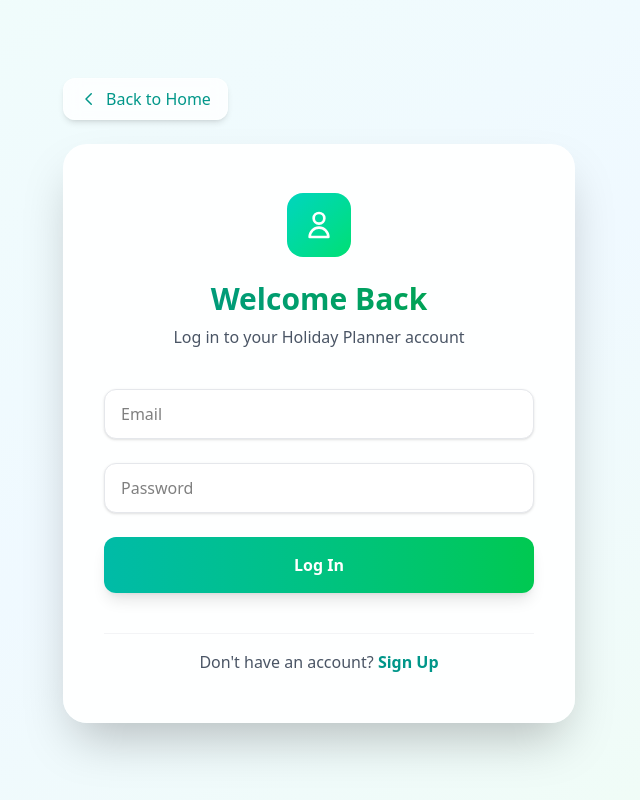
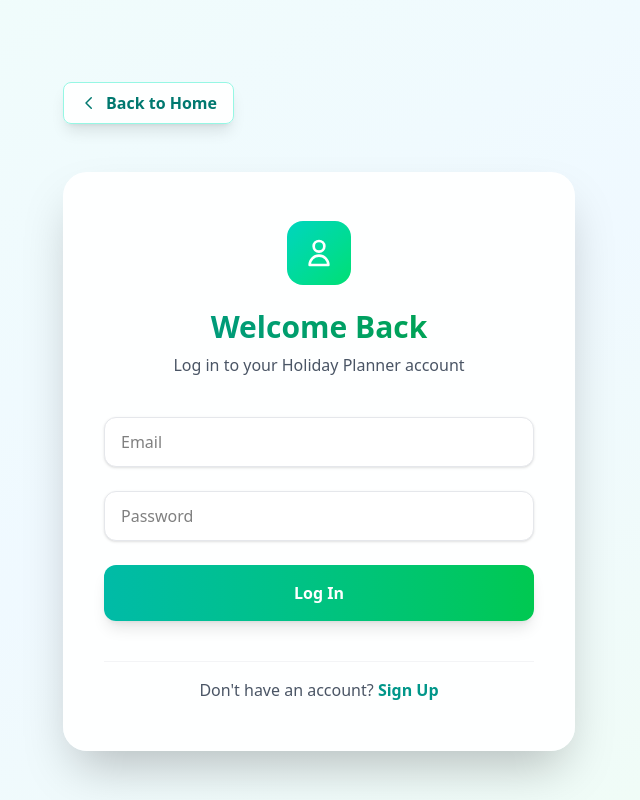
Before and after one commit to Turbash/HolidayPlanner2.0, a React (Vite) app in the folder frontend/: page /login in a window 1280 px wide. Shown: the whole page, without its empty margins (321-961 px from the left). Built offline with nearby package versions, Linux system fonts and the light colour scheme; no server answers.

Commit message:
Updated BackToHomeLink.jsx

```diff
--- a/frontend/src/components/shared/BackToHomeLink.jsx
+++ b/frontend/src/components/shared/BackToHomeLink.jsx
@@ -2,10 +2,10 @@ import React from "react";
 import { Link } from "react-router-dom";
 
 const BackToHomeLink = () => (
-  <div className="w-full max-w-lg mb-6">
+  <div className="w-full max-w-lg mb-12 mt-8">
     <Link
       to="/"
-      className="inline-flex items-center gap-2 px-4 py-2 bg-white/80 backdrop-blur-sm text-teal-600 hover:text-teal-700 hover:bg-white/90 transition-all duration-200 rounded-xl shadow-md hover:shadow-lg border border-white/30 font-medium group"
+      className="inline-flex items-center gap-2 px-4 py-2 bg-white/90 backdrop-blur-sm text-teal-700 hover:text-teal-800 hover:bg-white transition-all duration-200 rounded-lg shadow-lg hover:shadow-xl border border-teal-200 font-semibold group"
       tabIndex={0}
     >
       <svg
@@ -13,7 +13,7 @@ const BackToHomeLink = () => (
         height="18"
         fill="none"
         viewBox="0 0 24 24"
-        className="transition-transform group-hover:-translate-x-0.5"
+        className="transition-transform group-hover:-translate-x-1"
       >
         <path d="M15 19l-7-7 7-7" stroke="currentColor" strokeWidth="2" strokeLinecap="round" strokeLinejoin="round"/>
       </svg>
```
